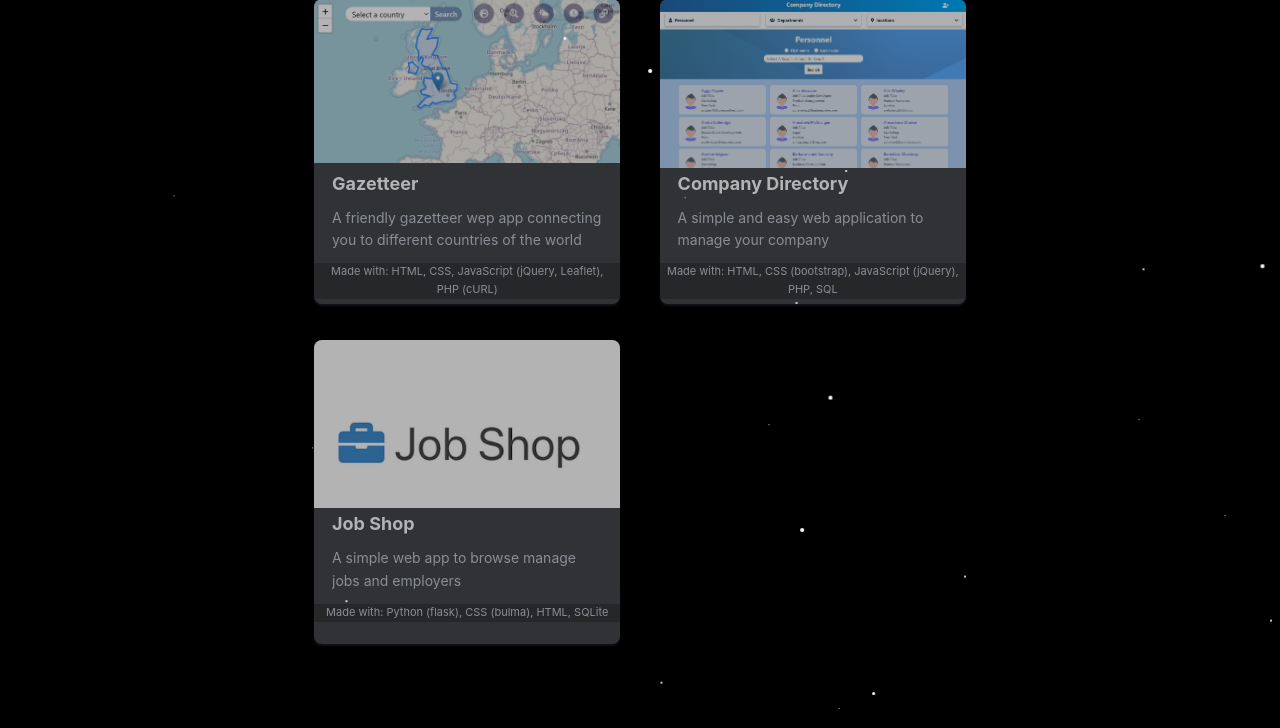
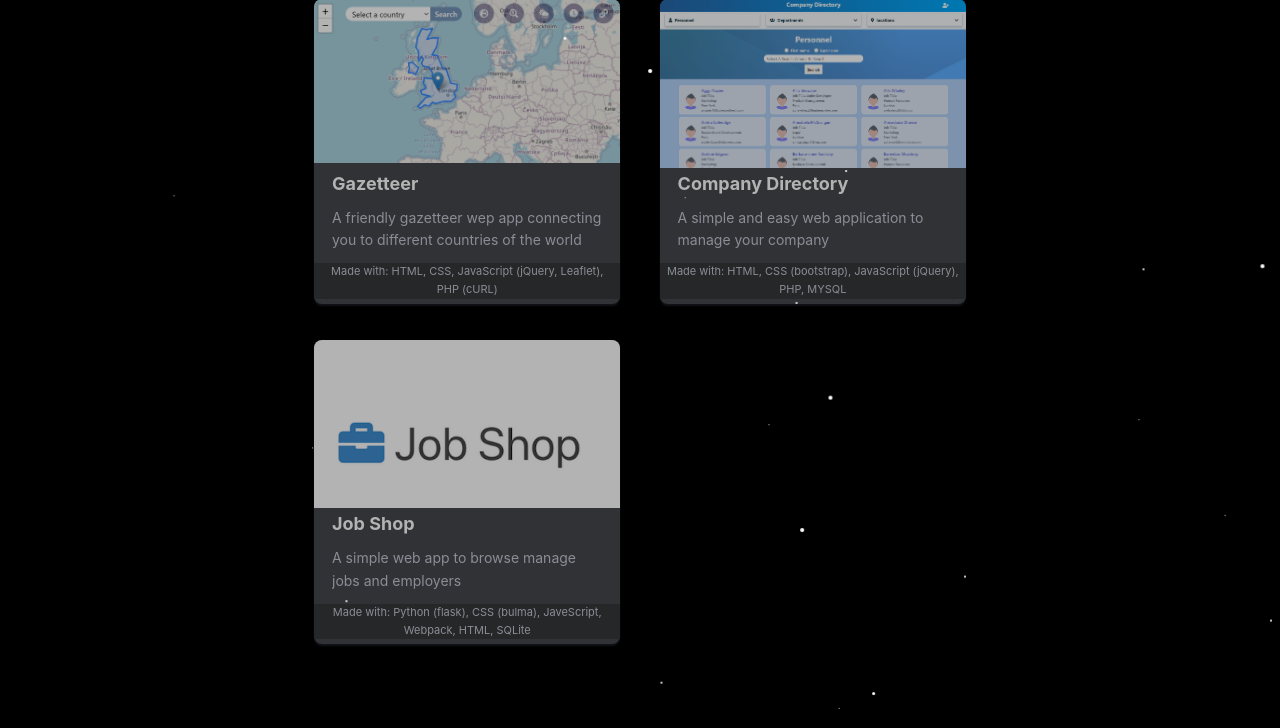
Before and after one commit to Abid-dev/portfolio, a PHP site: page / in a window 1280 px wide. Shown: the part 1291-2019 px from the top of the page. Run offline with PHP 8.4, Linux system fonts and the light colour scheme; some libraries are stand-ins or nearby versions.

Commit message:
add to project desc

```diff
--- a/index.php
+++ b/index.php
@@ -104,7 +104,7 @@
                                     <p class="job__text__summary">A simple and easy web application to manage your company</p>
                                 </div>
                                 <div class="job_languages_container">
-                                    <p class="job_languages">Made with: HTML, CSS (bootstrap), JavaScript (jQuery), PHP, SQL</p>
+                                    <p class="job_languages">Made with: HTML, CSS (bootstrap), JavaScript (jQuery), PHP, MYSQL</p>
                                 </div>
                             </div>
                         </a>
@@ -120,7 +120,7 @@
                                     <p class="job__text__summary">A simple web app to browse manage jobs and employers</p>
                                 </div>
                                 <div class="job_languages_container">
-                                    <p class="job_languages">Made with: Python (flask), CSS (bulma), HTML, SQLite</p>
+                                    <p class="job_languages">Made with: Python (flask), CSS (bulma), JaveScript, Webpack, HTML, SQLite</p>
                                 </div>
                             </div>
                         </a>
```
